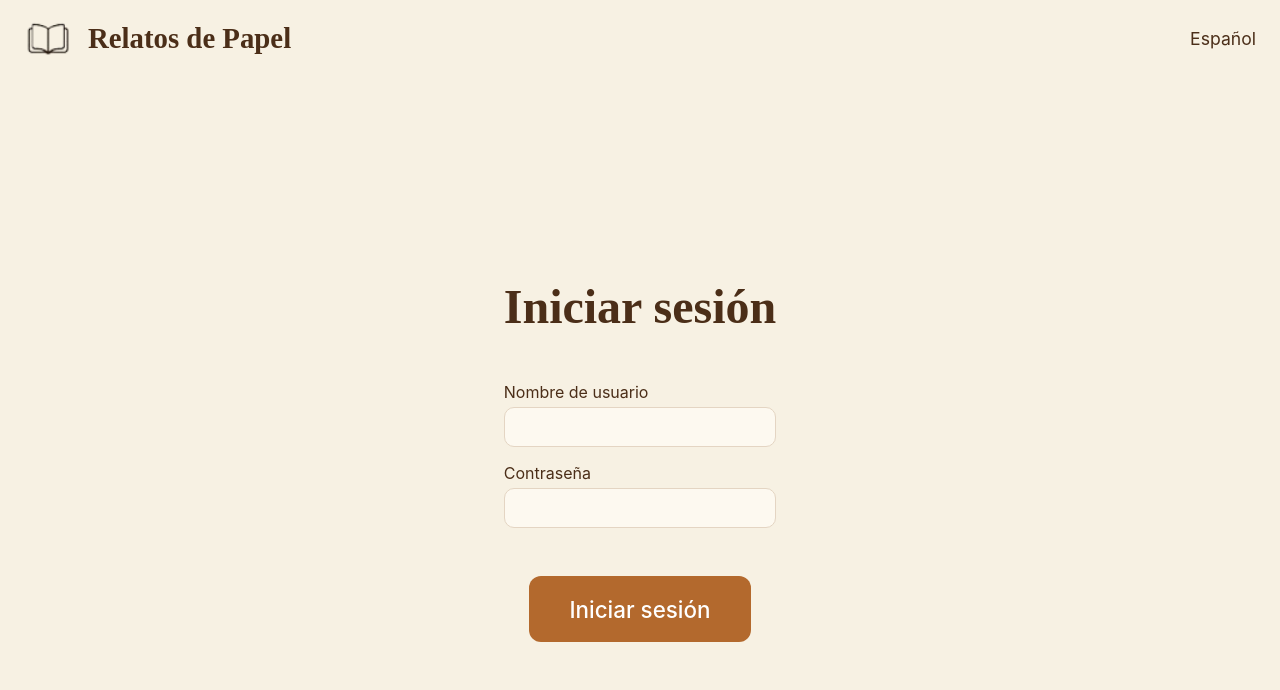
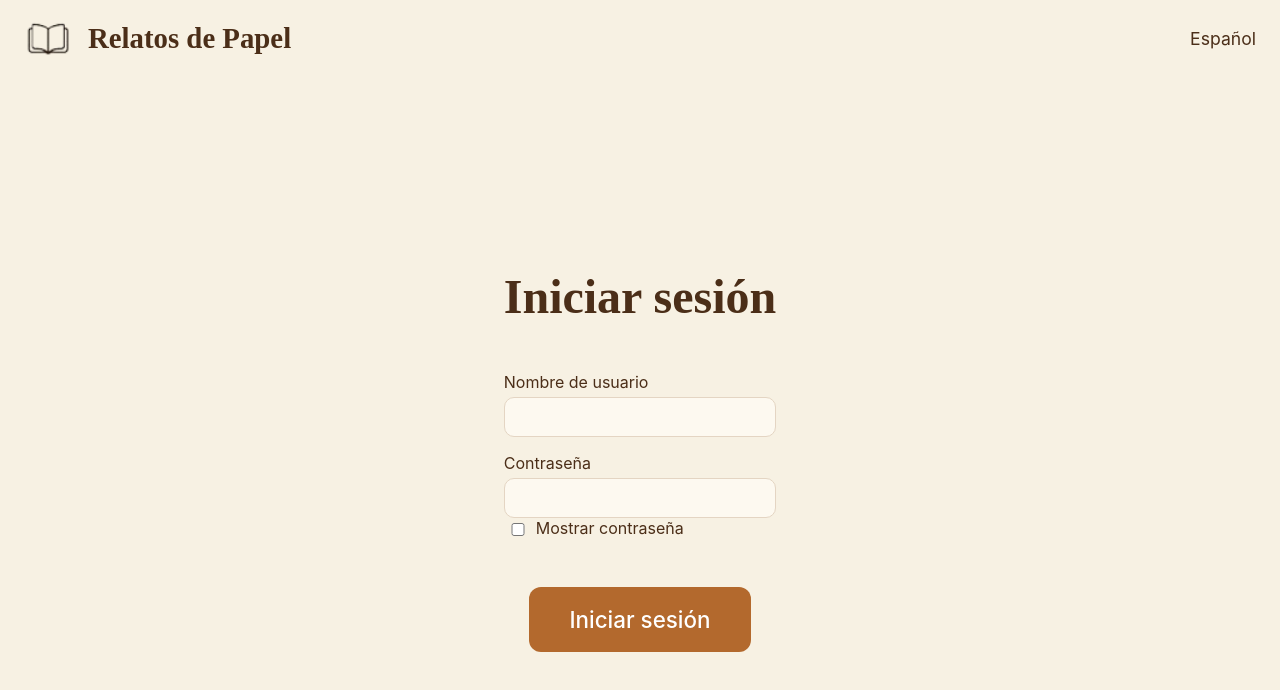
Before and after one commit to cdcp-unir/relatos-de-papel, a React (Vite) app: page / in a window 1280 px wide. Both pictures are taken after a click on the button "Explorar ahora". Shown: the top 690 px of the page. Built offline with nearby package versions, Linux system fonts and the light colour scheme.

Commit message:
Agregar checkbox y acción para ocultar y mostrar password

```diff
--- /dev/null
+++ b/src/shared/components/InputCheckbox.css
@@ -0,0 +1,17 @@
+
+.checkbox-group {
+  display: flex;
+  align-items: center;
+  gap: 5px;
+  width: 100%;
+}
+
+.checkbox-group .checkbox {
+  width: 20px;
+}
+
+.checkbox-group label {
+  width: auto;
+  flex-shrink: 0;
+  flex-grow: 0;
+}
--- /dev/null
+++ b/src/shared/components/InputCheckbox.jsx
@@ -0,0 +1,8 @@
+import "./InputCheckbox.css"
+
+export const InputCheckbox = ({ label, id, name, value, onChange }) => (
+  <div className="checkbox-group">
+    <input className="checkbox" type="checkbox" id={id} name={name} value={value} onChange={onChange} />
+    <label htmlFor={id}>{label}</label>
+  </div>
+);
--- a/src/shared/components/InputText.jsx
+++ b/src/shared/components/InputText.jsx
@@ -1,4 +1,7 @@
+import { useState } from "react";
 import "./InputText.css"
+import { InputCheckbox } from "./InputCheckbox";
+
 export const InputText = ({ label, id, name, value, onChange }) => (
   <div className="input-group">
     <label htmlFor={id}>
@@ -8,11 +11,15 @@ export const InputText = ({ label, id, name, value, onChange }) => (
   </div>
 );
 
-export const InputPassword = ({ label, id, name, value, onChange }) => (
-  <div className="input-group">
+export const InputPassword = ({ label, id, name, value, onChange }) => {
+  const [showPassword, setShowPassword] = useState(true);
+
+  return (<div className="input-group">
     <label htmlFor={id}>
       <span>{label}</span>
     </label>
-    <input type="password" id={id} name={name} value={value} onChange={onChange} />
+    <input type={showPassword ? "password" : "text"} id={id} name={name} value={value} onChange={onChange} />
+    <InputCheckbox label="Mostrar contraseña" id={id + "-checkbox"} name={name + "-checkbox"} value={showPassword} onChange={_ => setShowPassword(!showPassword)} />
   </div>
-);
+  )
+}
```
Also changed, not shown: src/shared/components/InputText.css (line endings or trailing spaces).
